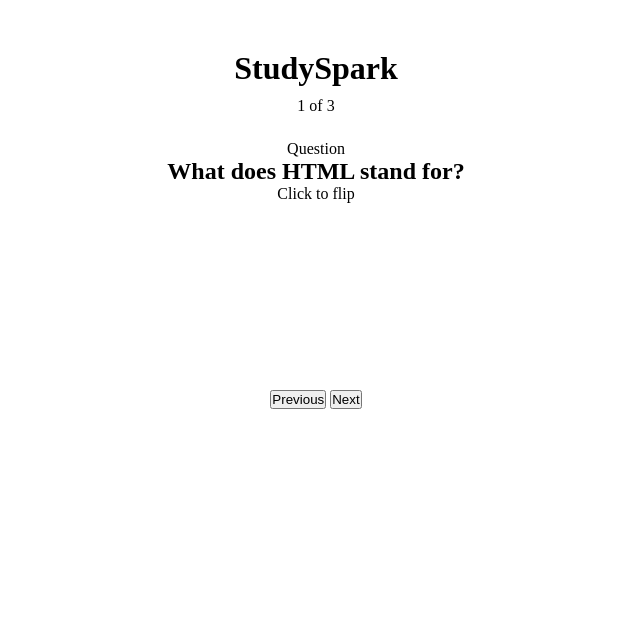
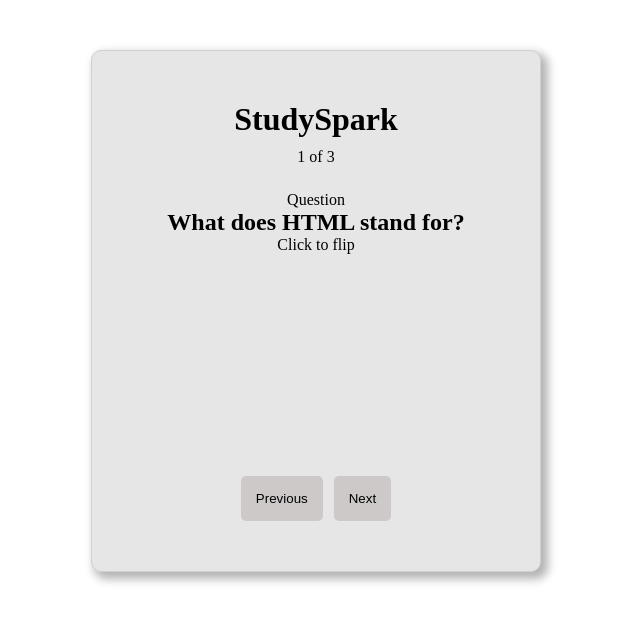
Before and after one commit to ren-renn/StudySpark, a plain HTML site: page index.html in a window 1280 px wide. Shown: the whole page, without its empty margins (324-964 px from the left). Drawn offline with Linux system fonts and the light colour scheme.

Commit message:
Added colors

```diff
--- a/style.css
+++ b/style.css
@@ -15,6 +15,11 @@ body {
   width: 100%;
   text-align: center;
   margin-top: 50px;
+  background-color: rgb(231, 230, 230);
+  border-radius: 10px;
+  padding: 50px 0 50px 0;
+  box-shadow: 5px 5px 10px 2px rgba(0, 0, 0, 0.3);
+  border: 1px solid rgb(209, 207, 207);
 }
 
 #progress {
@@ -33,6 +38,7 @@ body {
   transform-style: preserve-3d;
   width: 100%;
   height: 100%;
+  cursor: pointer;
 }
 
 .card-face {
@@ -47,3 +53,26 @@ body {
 #card-back {
   transform: rotateY(180deg);
 }
+
+.navigation-btns {
+  margin-top: 35px;
+}
+
+#prev-btn,
+#next-btn {
+  padding: 15px;
+  cursor: pointer;
+  border-style: none;
+  border-radius: 5px;
+  background-color: rgb(205, 201, 201);
+  transition: background-color 0.5s;
+}
+
+#prev-btn {
+  margin-right: 7px;
+}
+
+#prev-btn:hover,
+#next-btn:hover {
+  background-color: rgb(174, 169, 169);
+}
```
